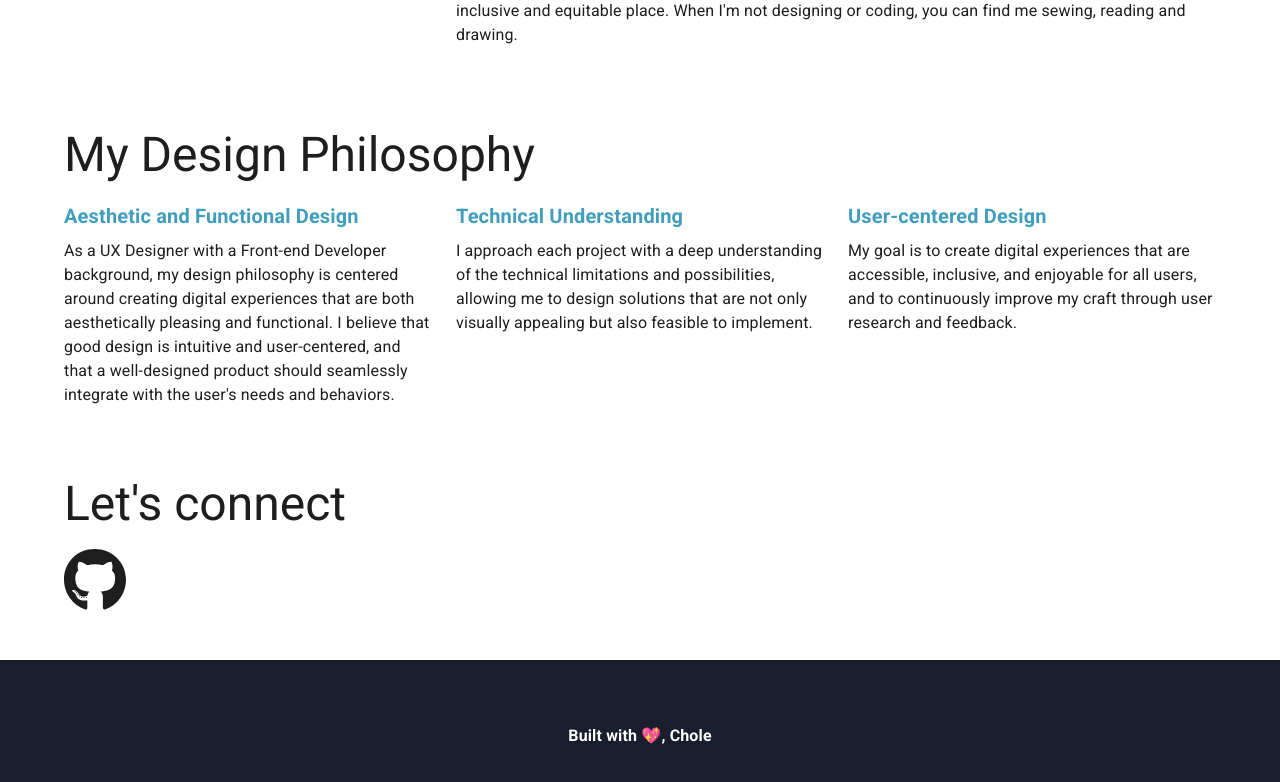
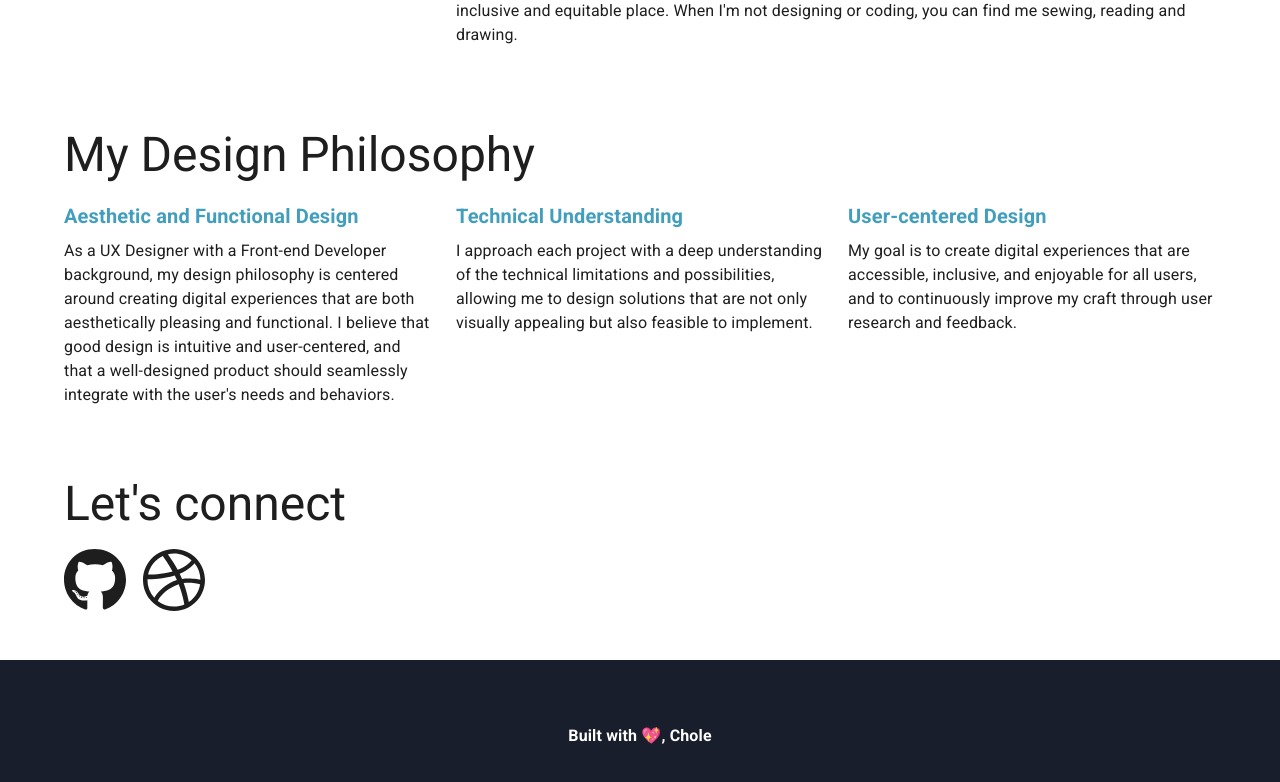
Before and after one commit to CholeM/cm-portfolio, a Next.js app: page /about in a window 1280 px wide. Shown: the part 418-1200 px from the top of the page. Built offline with nearby package versions, Linux system fonts and the light colour scheme.

Commit message:
Update Dribbble link

```diff
--- a/components/AboutSection.jsx
+++ b/components/AboutSection.jsx
@@ -2,9 +2,7 @@ import { Box, Container, Grid, Typography } from "@mui/material";
 import React from 'react';
 import { styled } from '@mui/material/styles';
 import { FontAwesomeIcon } from "@fortawesome/react-fontawesome";
-import { faGithub } from '@fortawesome/free-brands-svg-icons';
-import {   faDatabase,
-} from '@fortawesome/free-solid-svg-icons';
+import { faGithub, faDribbble } from '@fortawesome/free-brands-svg-icons';
 
 const AboutSec = styled(Box)(({ theme }) => ({
   '&.MuiBox-root': {
@@ -101,6 +99,9 @@ const AboutSection = () => (
             </a>
           </Grid>
           <Grid item>
+           <a href="https://github.com/CholeM" target="_blank">
+              <i><FontAwesomeIcon icon={faDribbble} size="4x" /></i>
+            </a>
           </Grid>
         </Grid>
       </Grid>
```
